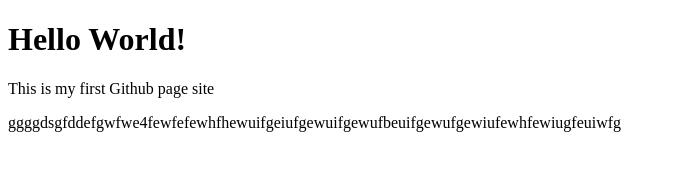
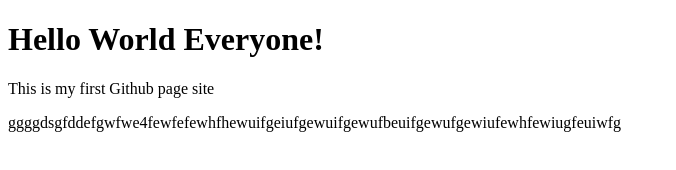
Before and after one commit to msmonterro/portfolio-site, a plain HTML site: page index.html in a window 1280 px wide. Shown: the whole page, without its empty margins (0-676 px from the left). Drawn offline with Linux system fonts and the light colour scheme.

```diff
--- a/index.html
+++ b/index.html
@@ -3,10 +3,10 @@
 <head>
     <meta charset="UTF-8">
     <meta name="viewport" content="width=device-width, initial-scale=1.0">
-    <title>My First Github page</title>
+    <title>Portfolio</title>
 </head>
 <body>
-    <h1>Hello World!</h1>
+    <h1>Hello World Everyone!</h1>
     <p>This is my first Github page site</p>
 </body>
 <section>
```
